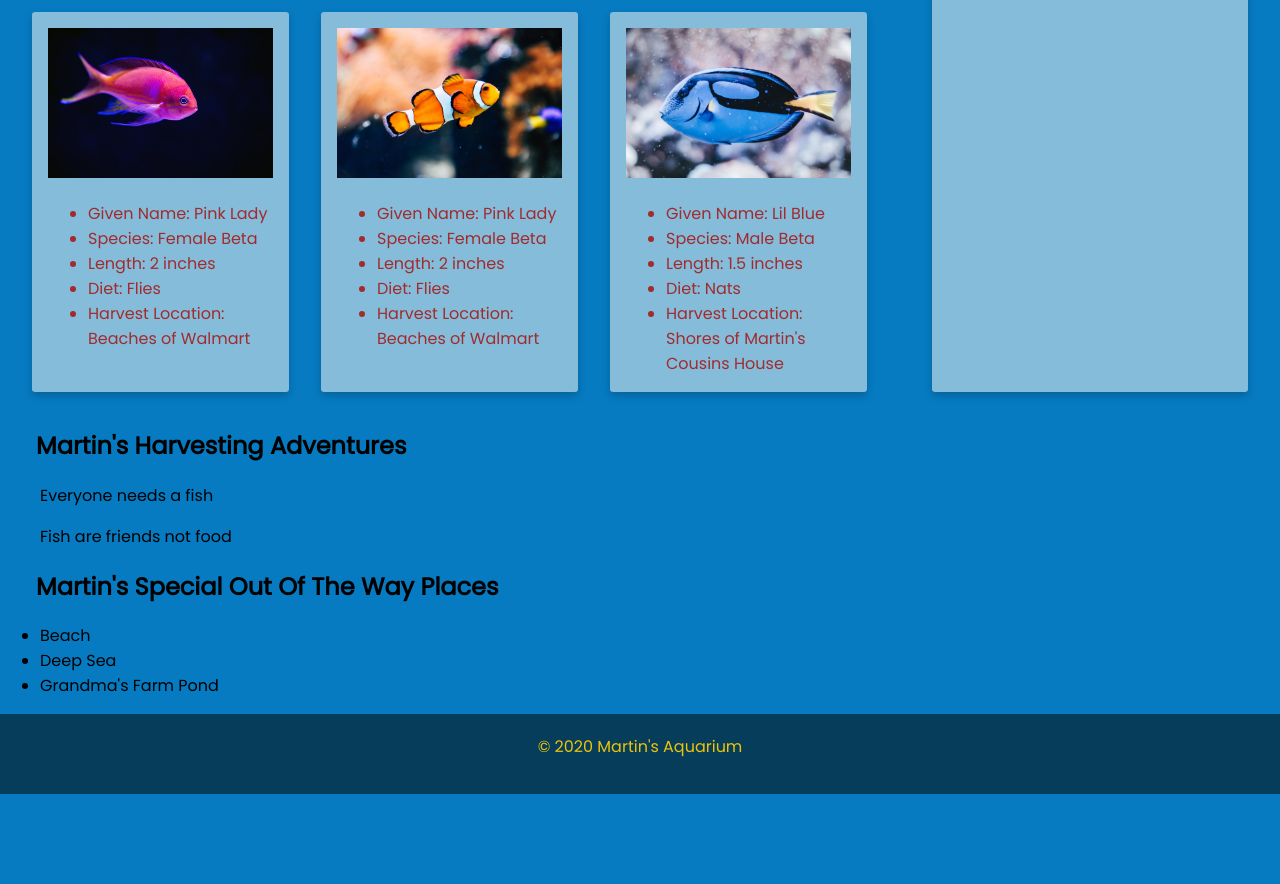
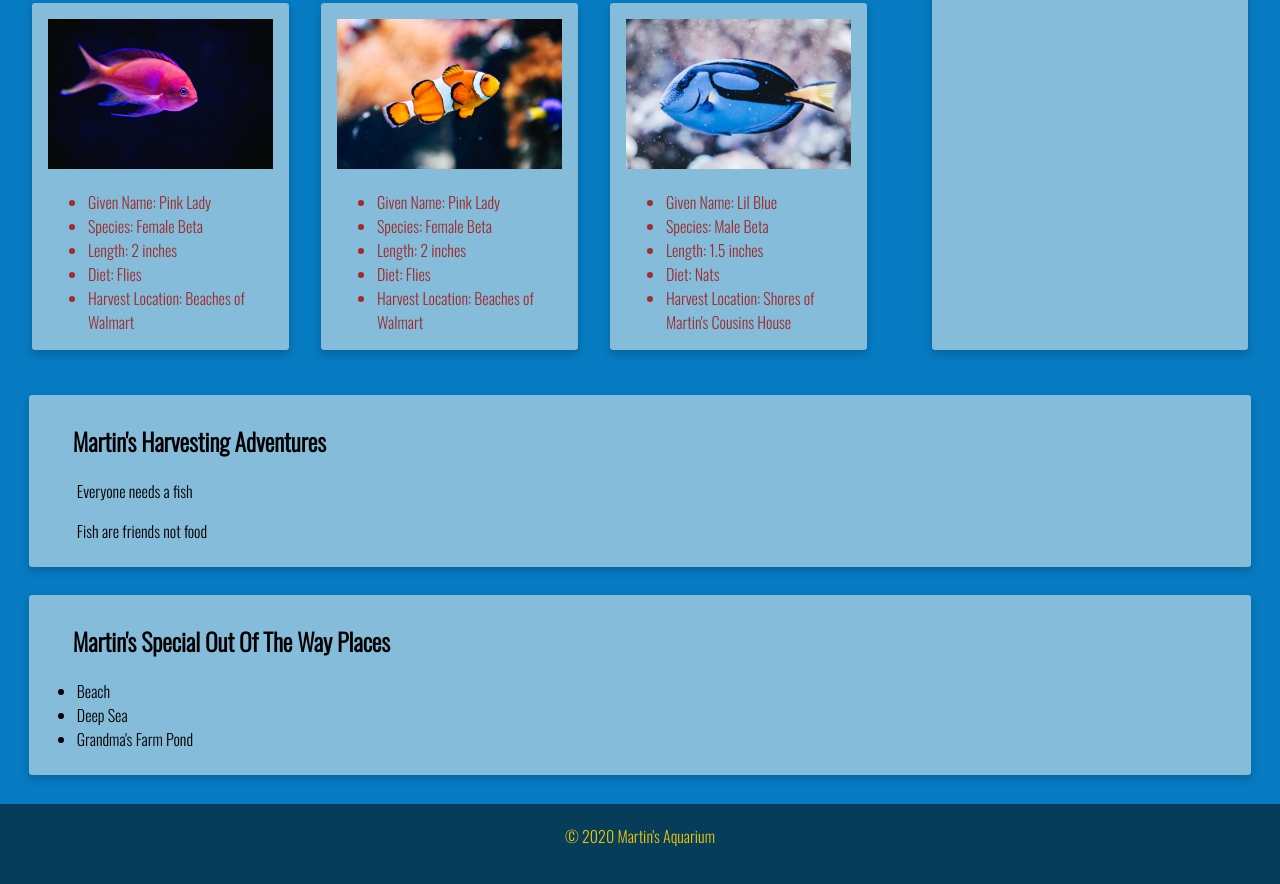
Before and after one commit to sageklein/Sages-Martins-Aquarium, a plain HTML site: page index.html in a window 1280 px wide. Shown: the part 609-1493 px from the top of the page. Before the commit the page ends 1403 px from the top, so only its background shows below. Drawn offline with nearby package versions, Linux system fonts and the light colour scheme.

Commit message:
added container around quotes and places, added 2 fish cards, added to css

```diff
--- a/css/main.css
+++ b/css/main.css
@@ -1,6 +1,6 @@
 body {
 	background-color: #067BC2;
-    font-family: 'Poppins', sans-serif;
+    font-family: 'Oswald', sans-serif;
     margin: 0;
 }
 
@@ -42,6 +42,16 @@ h2{
 	height: auto;
 	padding-top: 1em;
 }
+
+.block-container {
+    flex: 1;
+    background-color: #84BCDA;
+    box-shadow: 0 4px 8px 0 rgba(0,0,0,0.2);
+	padding: .5em;
+    border-radius: .2em;
+    margin: 1.8em;
+}
+
 img {
     height: 6em;
 }
@@ -73,3 +83,38 @@ aside {
     padding-bottom: 3em ;
     padding: 20px;
 }
+
+/* body {
+	background-color: antiquewhite;
+	font-family: 'Poppins', sans-serif;
+}
+
+#fishTank {
+	display: flex;
+	flex-wrap: nowrap;
+	margin: 1em;
+	border: 3px dashed red;
+}
+
+.fishList{
+	flex: 3;
+	display: flex;
+	flex-wrap: wrap;
+
+}
+.fishList-card {
+	background-color: lightcyan;
+	margin: 1em;
+	flex-basis: 25%;
+	padding: 0 1em;
+}
+
+.card-image {
+
+}
+
+.fish-image {
+	width: 100%;
+	height: auto;
+}
+ */
--- a/index.html
+++ b/index.html
@@ -4,7 +4,7 @@
 	<meta charset="UTF-8">
 	<meta name="viewport" content="width=device-width, initial-scale=1.0">
 	<title>Martins Awesome Aquarium</title>
-	<link href="https://fonts.googleapis.com/css2?family=Poppins&display=swap" rel="stylesheet">
+<link href="https://fonts.googleapis.com/css2?family=Oswald:wght@200;300&display=swap" rel="stylesheet">
 	<link rel="stylesheet" href="css/main.css">
 </head>
 
@@ -107,12 +107,14 @@
 			<!-- End of fishTank -->
 		</section>
 		<section>
+			<div class="block-container">
 			<h2>Martin's Harvesting Adventures</h2>
-			<section class="quotes">
+			<section>
 				<blockquote>Everyone needs a fish</blockquote>
 				<blockquote>Fish are friends not food</blockquote>
+			</div>
 			</section>
-			<section class="places">
+			<section class="block-container">
 				<h2>Martin's Special Out Of The Way Places</h2>
 				<ul>
 					<li>Beach</li>
```
